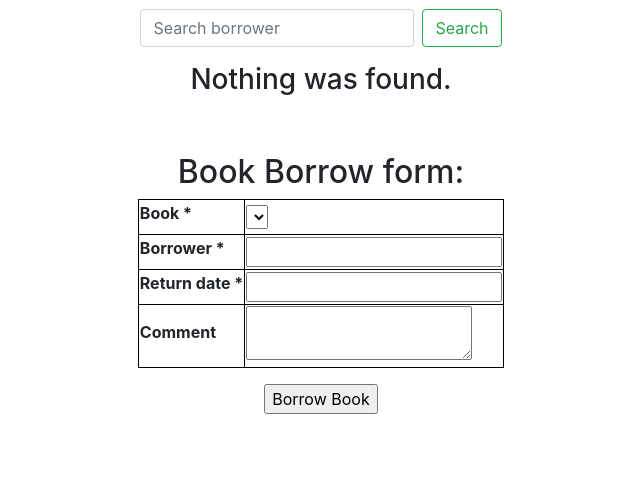
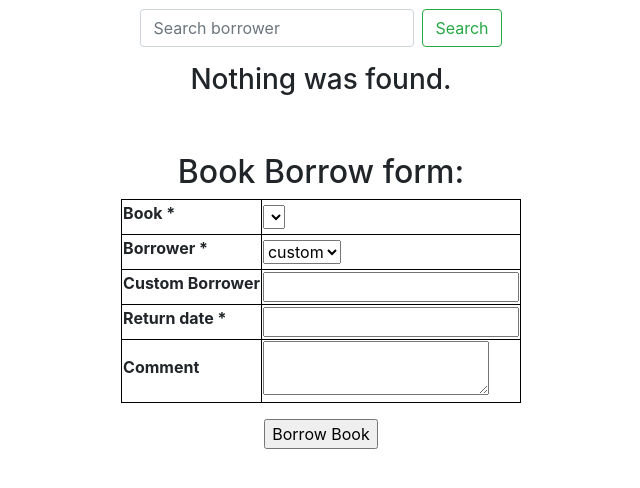
Before and after one commit to PedroPLCode/books_list_v2.py, a Flask app: page /borrows/ in a window 1280 px wide. Shown: the part 183-671 px from the top of the page, without its empty margins (319-959 px from the left). Run offline with Flask 3, Linux system fonts and the light colour scheme; lists and menus that the app fills with data are empty.

Commit message:
Fix bugs.

```diff
--- a/app/forms.py
+++ b/app/forms.py
@@ -1,7 +1,6 @@
 from flask_wtf import FlaskForm
 from wtforms import StringField, TextAreaField, SelectField
 from wtforms.validators import DataRequired, Optional
-from app.models import Author, Book
 
 class AuthorOnlyForm(FlaskForm):
     author = StringField('Name', validators=[DataRequired()])
@@ -56,17 +55,88 @@ class AuthorAndBookForm(FlaskForm):
 
 
 class BorrowOnlyForm(FlaskForm):
-    borrower = StringField('Borrower', validators=[DataRequired()])
+    borrower = SelectField('Borrower', validators=[DataRequired()])
+    customborrower = StringField('Custom Borrower', validators=[Optional()])
     return_date = StringField('Return date', validators=[DataRequired()])
     comment = TextAreaField('Comment')
+
+    def __init__(self, borrows, extra_validators=None, *args, **kwargs):
+        extra_validators = kwargs.pop('extra_validators', None)
+        super(BorrowOnlyForm, self).__init__(*args, **kwargs)
+        choices = [borrow.borrower for borrow in borrows] + ['custom']
+        self.borrower.choices = choices
+        self.borrowers_names = [borrow.borrower for borrow in borrows]
+        self.extra_validators = extra_validators
+
+    def validate(self):
+        if not super(BorrowOnlyForm, self).validate():
+            return False
+
+        if self.extra_validators:
+            for validator in self.extra_validators:
+                if not validator(self):
+                    return False
+
+        if self.borrower.data == 'custom' and not self.customborrower.data:
+            self.customborrower.errors.append('Please enter the custom borrower.')
+            return False
+
+        if self.borrower.data == 'custom':
+            self.borrower.data = self.customborrower.data
+
+        if not self.borrower.data and not self.customborrower.data:
+            self.borrower.errors.append('Please select an borrower or enter a custom borrower.')
+            return False
+
+        return True
+
+
+    def is_customborrower_selected(self):
+        return self.borrower.data == 'custom'
 
 
 class BorrowAndBookForm(FlaskForm):
     book = SelectField('Book', validators=[DataRequired()])
-    borrower = StringField('Borrower', validators=[DataRequired()])
+    borrower = SelectField('Borrower', validators=[DataRequired()])
+    customborrower = StringField('Custom Borrower', validators=[Optional()])
     return_date = StringField('Return date', validators=[DataRequired()])
     comment = TextAreaField('Comment')
 
-    def __init__(self, books, *args, **kwargs):
+    def __init__(self, books, borrows, extra_validators=None, *args, **kwargs):
+        extra_validators = kwargs.pop('extra_validators', None)
         super(BorrowAndBookForm, self).__init__(*args, **kwargs)
-        self.book.choices = [book.title for book in books]
+
+        books_choices = [book.title for book in books]
+        self.book.choices = books_choices
+        self.books_titles = [book.title for book in books]
+
+        borrower_choices = [borrow.borrower for borrow in borrows] + ['custom']
+        self.borrower.choices = borrower_choices
+        self.borrowers_names = [borrow.borrower for borrow in borrows]
+        self.extra_validators = extra_validators
+
+    def validate(self):
+        if not super(BorrowAndBookForm, self).validate():
+            return False
+
+        if self.extra_validators:
+            for validator in self.extra_validators:
+                if not validator(self):
+                    return False
+
+        if self.borrower.data == 'custom' and not self.customborrower.data:
+            self.customborrower.errors.append('Please enter the custom borrower.')
+            return False
+
+        if self.borrower.data == 'custom':
+            self.borrower.data = self.customborrower.data
+
+        if not self.borrower.data and not self.customborrower.data:
+            self.borrower.errors.append('Please select an borrower or enter a custom borrower.')
+            return False
+
+        return True
+
+
+    def is_customborrower_selected(self):
+        return self.borrower.data == 'custom'
--- a/app/routes.py
+++ b/app/routes.py
@@ -3,6 +3,12 @@ from app import app, db
 from app.models import Author, Book, Borrow
 from app.forms import AuthorOnlyForm, BookOnlyForm, AuthorAndBookForm, BorrowOnlyForm, BorrowAndBookForm
 from app.utils import *
+
+@app.errorhandler(404)
+def handle_page_not_found(error):
+    flash(str(error), 'warning')
+    return redirect(url_for("home_page_view"))
+
 
 @app.route('/')
 def home_page_view():
@@ -34,7 +40,7 @@ def remove_author(author_id):
         if author.id  == int(author_id):
             db.session.delete(author)
             db.session.commit()
-            flash(f'Author {author.name.title()} removed from database.')
+            flash(f'Author {author.name.title()} removed from database.', 'warning')
             break
     return redirect(url_for("authors_view"))
 
@@ -44,7 +50,7 @@ def books_view():
     authors = Author.query.all()
     author_name = request.args.get('author')
     search_query = request.args.get('search')
-    form = AuthorAndBookForm(authors, author=author_name, extra_validators=[length_validator])
+    form = AuthorAndBookForm(authors, author=author_name)
     author = None
     if author_name:
         author = Author.query.filter_by(name=author_name).first()
@@ -56,6 +62,7 @@ def books_view():
         books = Book.query.filter(Book.title.ilike(f"%{search_query}%")).all()
     else:
         books = Book.query.all()
+
     return render_template("books.html",
                            author=author,
                            form=form,
@@ -82,7 +89,7 @@ def add_book_view(author_id):
 @app.route('/addbook/', methods=["POST"])
 def add_book_without_author_id_param():
     authors = Author.query.all()
-    form = AuthorAndBookForm(authors, extra_validators=[length_validator])
+    form = AuthorAndBookForm(authors)
     author = Author.query.filter_by(name=form.data['author']).first()
 
     if author and form.validate():
@@ -103,7 +110,7 @@ def remove_book(book_id):
         if book.id  == int(book_id):
             db.session.delete(book)
             db.session.commit()
-            flash(f'Book {book.title.title()} removed from database.')
+            flash(f'Book {book.title.title()} removed from database.', 'warning')
             break
     return redirect(url_for("books_view"))
 
@@ -111,9 +118,11 @@ def remove_book(book_id):
 @app.route('/borrows/', methods=["GET"])
 def borrows_view():
     books = Book.query.all()
-    form = BorrowAndBookForm(books)
+    borrows = Borrow.query.all()
     borrower_name = request.args.get('borrower')
     search_query = request.args.get('search')
+    form = BorrowAndBookForm(books, borrows, borrower=borrower_name)
+
     if borrower_name:
         borrows = Borrow.query.filter_by(borrower=borrower_name).all()
         search_query = None
@@ -133,8 +142,9 @@ def borrows_view():
 
 @app.route('/addborrow/<int:book_id>', methods=["GET", "POST"])
 def add_borrow_view(book_id):
-    form = BorrowOnlyForm()
-    if request.method == "POST" and form.validate_on_submit():
+    borrows = Borrow.query.all()
+    form = BorrowOnlyForm(borrows)
+    if request.method == "POST" and form.validate():
         book_id = request.form.get('book_id')
         add_borrow(form, book_id)
         return redirect(url_for("borrows_view"))
@@ -148,11 +158,12 @@ def add_borrow_view(book_id):
 @app.route('/addborrow/', methods=["POST"])
 def add_borrow_without_book_id_param():
     books = Book.query.all()
-    form = BorrowAndBookForm(books)
+    borrows = Borrow.query.all()
+    form = BorrowAndBookForm(books, borrows)
     book = Book.query.filter_by(title=form.data['book']).first()
     book_id = book.id
 
-    if form.validate_on_submit():
+    if form.validate():
         add_borrow(form, book_id)
         return redirect(url_for("borrows_view"))
 
@@ -162,7 +173,8 @@ def remove_borrow(borrow_id):
     borrows = Borrow.query.all()
     for borrow in borrows:
         if borrow.id == int(borrow_id):
-            flash(f'{borrow.borrower.title()}s borrow of book {borrow.book.title} ended.')
+            book_title = borrow.book.title if borrow.book else "Unknown"
+            flash(f'{borrow.borrower.title()}s borrow of book {book_title} ended.', 'warning')
             db.session.delete(borrow)
             db.session.commit()
             break
--- a/app/templates/add_borrow.html
+++ b/app/templates/add_borrow.html
@@ -9,7 +9,7 @@
         {{ form.hidden_tag() }}
         <table>
             {% for field in form if field.widget.input_type != 'hidden' %}
-                <tr>
+                <tr class={{ field.id }}>
                     <th>{{ field.label }} {% if field.flags.required %}*{% endif %}</th>
                     <td>{{ field }}</td>
                 </tr>
--- a/app/templates/base.html
+++ b/app/templates/base.html
@@ -30,15 +30,16 @@
         </nav>
         <!-- Page Content -->
         <div class="container d-flex flex-column justify-content-center align-items-center">
-            {% with messages = get_flashed_messages() %}
-                {% if messages %}
-                    {% for message in messages %}
-                    <div class="alert alert-info mt-3" role="alert">
-                        {{ message }}
-                    </div>
-                    {% endfor %}
-                {% endif %}
+            {% with messages = get_flashed_messages(with_categories=true) %}
+            {% if messages %}
+              {% for category, message in messages %}
+                <div class="alert alert-{{ category }} mt-3" role="alert">
+                  {{ message }}
+                </div>
+              {% endfor %}
+            {% endif %}
             {% endwith %}
+
             {% block content %}
             {% endblock %}
         </div>
--- a/app/templates/books.html
+++ b/app/templates/books.html
@@ -29,7 +29,11 @@
         {% for book in books %}
         <tr>
             <td>{{ book.title }}</a></td>
+            {% if book.author.name %}
             <td><a href="/books/?author={{ book.author.name }}">{{ book.author.name }}</a></td>
+            {% else %}
+            <td>unknown</a></td>
+            {% endif %}
             <td>{{ book.date }}</td>
             <td>{{ book.comment }}</td>
             <td class="d-flex flex-column justify-content-center align-items-center">
--- a/app/templates/borrows.html
+++ b/app/templates/borrows.html
@@ -29,7 +29,11 @@
         </thead>
         {% for borrow in borrows %}
         <tr>
-            <td>{{ borrow.book.title }}</a></td>
+            {% if borrow.book.title %}
+            <td>{{ borrow.book.title }}</td>
+            {% else %}
+            <td>unknown</a></td>
+            {% endif %}
             <td><a href="/borrows/?borrower={{ borrow.borrower }}">{{ borrow.borrower }}</a></td>
             <td>{{ borrow.borrow_date }}</td>
             <td>{{ borrow.return_date }}</td>
@@ -47,7 +51,7 @@
             {{ form.hidden_tag() }}
             <table class="mb-3">
                 {% for field in form if field.widget.input_type != 'hidden' %}
-                    <tr>
+                    <tr class={{ field.id }}>
                         <th>{{ field.label }} {% if field.flags.required %}*{% endif %}</th>
                         <td>{{ field }}</td>
                     </tr>
--- a/app/templates/css/styles.css
+++ b/app/templates/css/styles.css
@@ -1,3 +1,4 @@
-.customauthor {
+.customauthor,
+.customborrower {
   transition: .5s opacity;
 }
--- a/app/templates/js/app.js
+++ b/app/templates/js/app.js
@@ -1,8 +1,16 @@
-import CheckAndSetCustomAuthorFieldVisibility from "./CheckAndSetCustomAuthorFieldVisibility.js";
+import { settings } from "./settings.js";
+import CheckAndSetCustomFieldVisibility from "./CheckAndSetCustomFieldVisibility.js";
 
 export const app = {
   init: function() {
-    this.checkAndSetCustomAuthorFieldVisibility = new CheckAndSetCustomAuthorFieldVisibility();
+    this.checkAuthorField = new CheckAndSetCustomFieldVisibility(
+      settings.selectors.author,
+      settings.selectors.customAuthor,
+    );
+    this.checkBorrowerField = new CheckAndSetCustomFieldVisibility(
+      settings.selectors.borrower,
+      settings.selectors.customBorrower,
+    );
   }
 }
 
--- a/app/templates/js/settings.js
+++ b/app/templates/js/settings.js
@@ -1,8 +1,10 @@
 export const settings = {
   selectors: {
-    authorSelect: 'author',
-    authorOptions: 'option',
+    author: 'author',
+    borrower: 'borrower',
     customAuthor: '.customauthor',
+    customBorrower: '.customborrower',
+    option: 'option',
   },
   styles: {
     block: 'block',
@@ -10,5 +12,4 @@ export const settings = {
   }
 };
 
-
 export default settings;
```
Also changed, not shown: app/templates/js/CheckAndSetCustomAuthorFieldVisibility.js (deleted, +0 -42 lines), app/templates/js/CheckAndSetCustomFieldVisibility.js (added, +44 -0 lines), app/utils.py (+3 -5 lines), bookslist.db.
